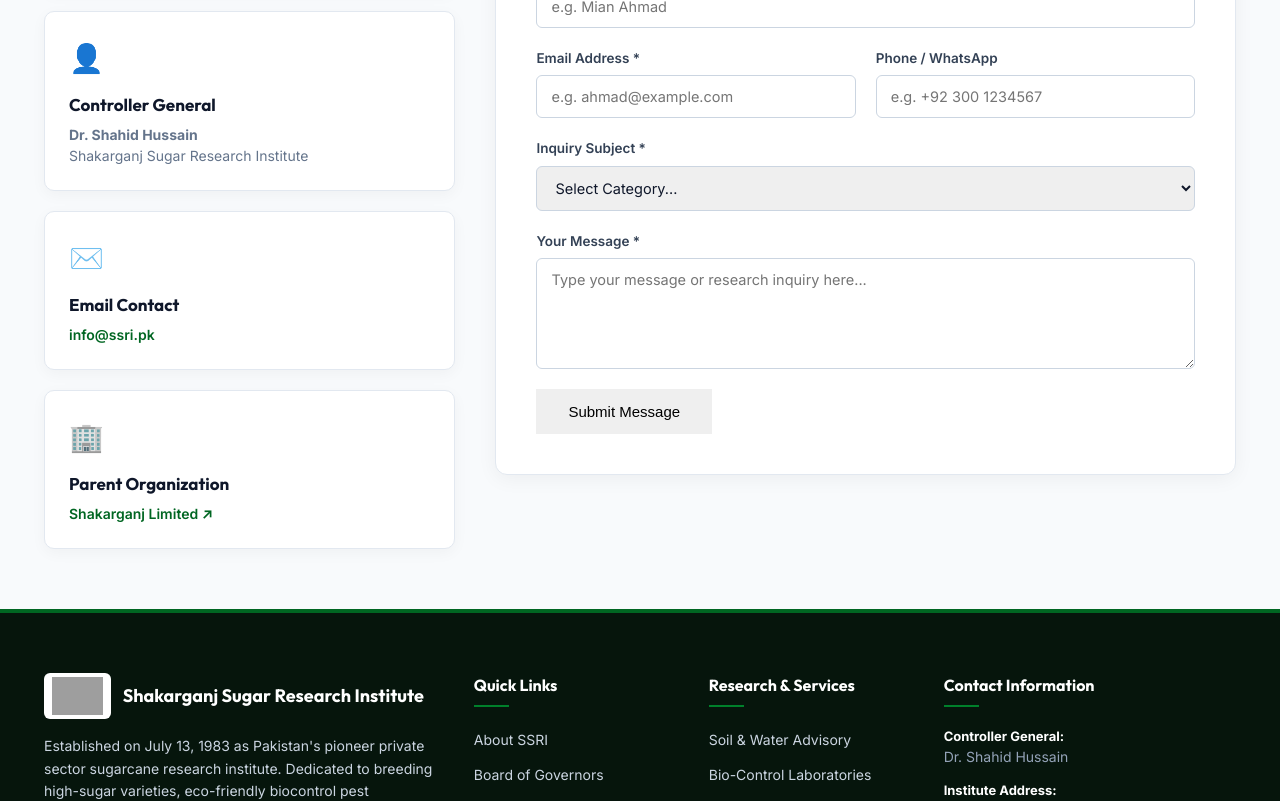
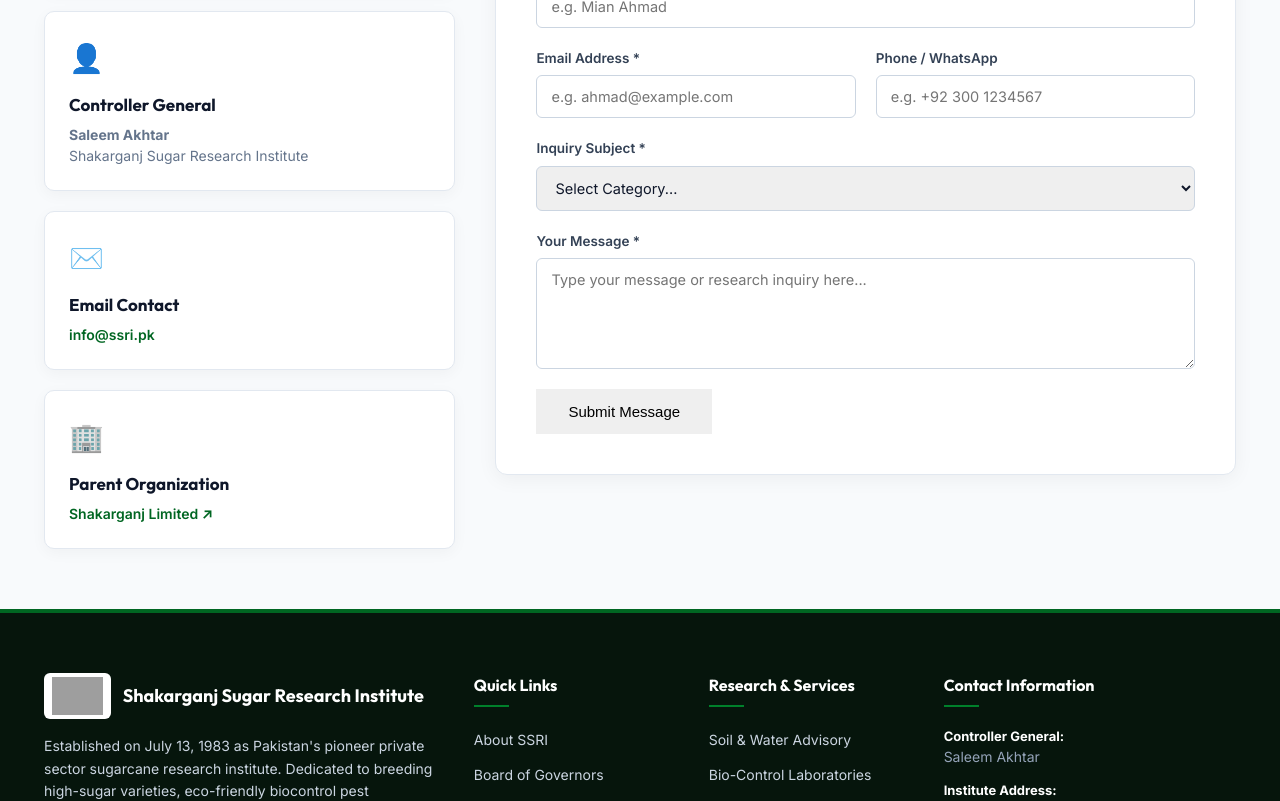
Before and after one commit to IbrahimaCheema/ssri-portal, an Astro site: page /contact in a window 1280 px wide. Shown: the part 540-1341 px from the top of the page. Built offline with nearby package versions, Linux system fonts and the light colour scheme; Astro itself is replaced by a stand-in of ours; grey boxes are pictures that could not be loaded.

Commit message:
Replaced Dr. Shahid Hussain with Saleem Akhtar in Footer and Contact page

```diff
--- a/src/components/Footer.astro
+++ b/src/components/Footer.astro
@@ -44,7 +44,7 @@
       <h4 class="col-title">Contact Information</h4>
       <div class="contact-item">
         <strong>Controller General:</strong>
-        <span>Dr. Shahid Hussain</span>
+        <span>Saleem Akhtar</span>
       </div>
       <div class="contact-item">
         <strong>Institute Address:</strong>
--- a/src/pages/contact.astro
+++ b/src/pages/contact.astro
@@ -26,7 +26,7 @@
         <div class="info-card">
           <div class="icon-wrap">👤</div>
           <h3>Controller General</h3>
-          <p><strong>Dr. Shahid Hussain</strong><br />Shakarganj Sugar Research Institute</p>
+          <p><strong>Saleem Akhtar</strong><br />Shakarganj Sugar Research Institute</p>
         </div>
 
         <div class="info-card">
```
